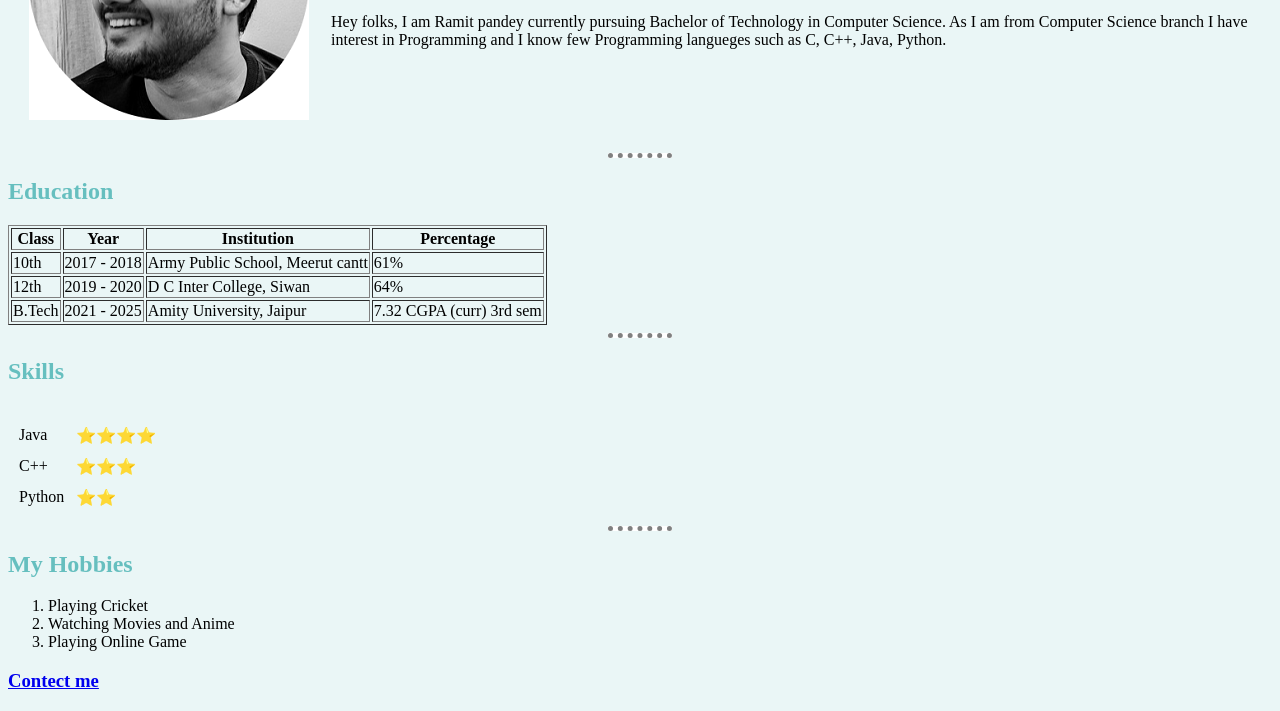
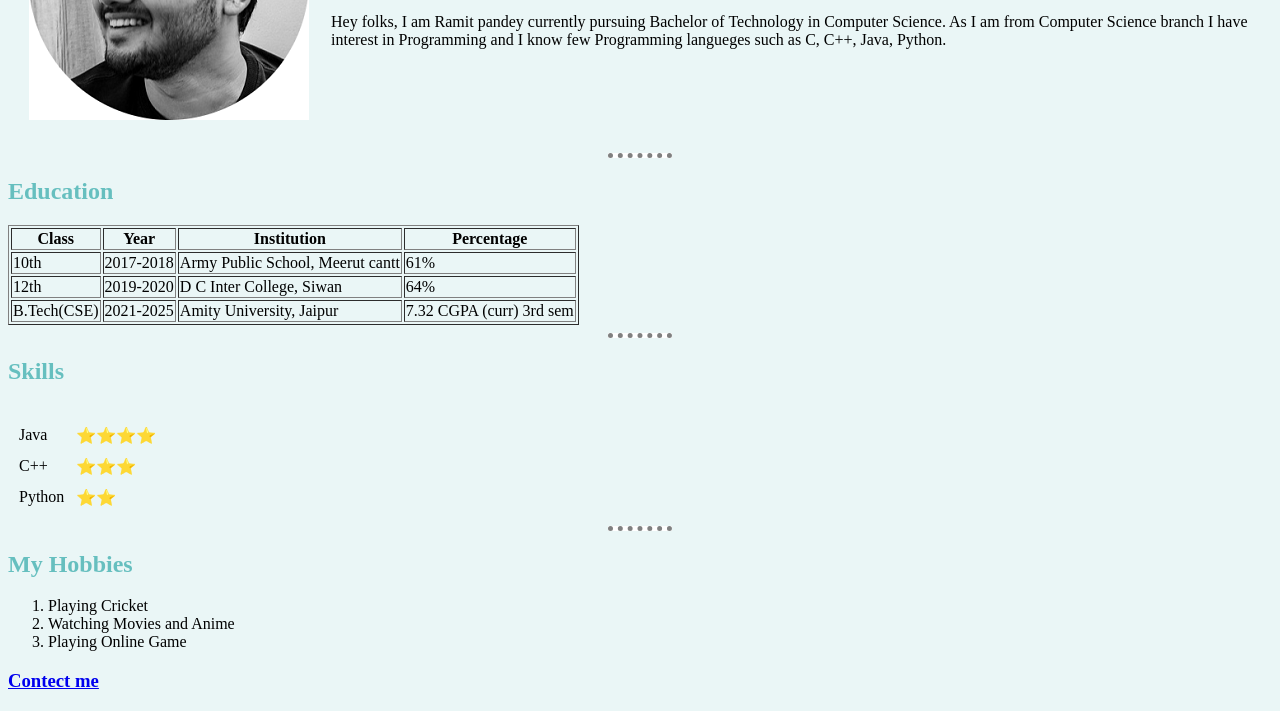
Before and after one commit to RamitPandey22/CV, a plain HTML site: page index.html in a window 1280 px wide. Shown: the part 189-900 px from the top of the page. Drawn offline with Linux system fonts and the light colour scheme.

Commit message:
Update index.html

```diff
--- a/index.html
+++ b/index.html
@@ -14,16 +14,14 @@
             <td>
                 <h1>Ramit Pandey</h1>
                 <p> <em> Student at <strong>Amity University Jaipur</strong>.</em></p>
-                <p>Hey folks, I am Ramit pandey currently pursuing Bachelor of Technology in Computer Science. As I am from Computer Science
-                    branch
-                    I have interest in Programming and I know few Programming langueges such as C, C++, Java, Python.
+                <p>Hey folks, I am Ramit pandey currently pursuing Bachelor of Technology in Computer Science. As I am from Computer Science branch I have interest in Programming and I know few Programming langueges such as C, C++, Java, Python.
                 </p>
             </td>
         </tr>
     </table>
     <hr size="2" noshade>
     <h2>Education</h2>
-    <table border="1">
+    <table border="1"">
         <thead>
             <tr>
                 <th>Class</th>
@@ -35,19 +33,19 @@
         <tbody>
             <tr>
                 <td>10th</td>
-                <td>2017 - 2018</td>
+                <td>2017-2018</td>
                 <td>Army Public School, Meerut cantt</td>
                 <td>61%</td>
             </tr>
             <tr>
                 <td>12th</td>
-                <td>2019 - 2020</td>
+                <td>2019-2020</td>
                 <td>D C Inter College, Siwan</td>
                 <td>64%</td>
             </tr>
             <tr>
-                <td>B.Tech</td>
-                <td>2021 - 2025</td>
+                <td>B.Tech(CSE)</td>
+                <td>2021-2025</td>
                 <td>Amity University, Jaipur</td>
                 <td>7.32 CGPA (curr) 3rd sem</td>
             </tr>
@@ -78,7 +76,9 @@
         <li>Watching Movies and Anime</li>
         <li>Playing Online Game</li>
     </ol>
-    <a href="contect.html"><h3>Contect me</h3></a>
+    <a href="contect.html">
+        <h3>Contect me</h3>
+    </a>
 </body>
 
 </html>
```
Lines whose indentation alone changed are shown as unchanged.
